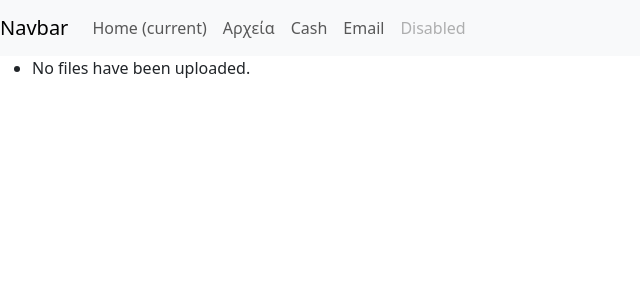
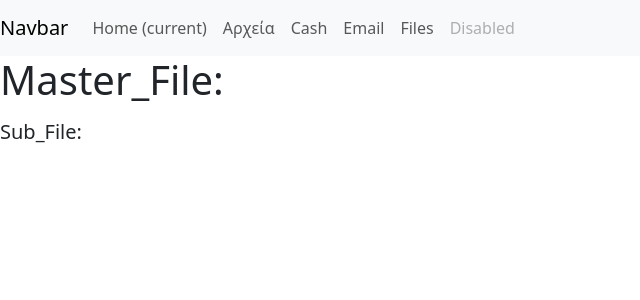
Before and after one commit to kostisvit/Django-Testing, a Django app: page /cash/cash-new in a window 1280 px wide. Shown: the top 300 px of the page, without its empty margins (0-640 px from the left). Run offline with Django 4.2, Linux system fonts and the light colour scheme; data that the repository does not hold is empty; some libraries are stand-ins or nearby versions.

Commit message:
upload files

```diff
--- a/templates/files.html
+++ b/templates/files.html
@@ -2,11 +2,33 @@
 
 
 {% block content %}
-<ul>
-    {% for file in files %}
-        <li><a href="{{ file.file.url }}" target="_blank">{{ file.file.name }}</a></li>
-    {% empty %}
-        <li>No files have been uploaded.</li>
-    {% endfor %}
-</ul>
+<!-- your_template.html -->
+
+<!DOCTYPE html>
+<html>
+<head>
+    <title>Your ListView</title>
+</head>
+<body>
+    <h1>Master_File:</h1>
+    <ul>
+        {% for item in model1_data %}
+        {% if forloop.first %}
+        <li>{{ item.customer }}</li>
+        {% endif %}
+            <li>{{ item.master_file }}</li>
+            <!-- Display other fields from Model1 as needed -->
+        {% endfor %}
+    </ul>
+
+    <h5>Sub_File:</h5>
+    <ul>
+        {% for item in model2_data %}
+            <li style="margin-left:100px;">{{ item.sub_file }}</li>
+            <!-- Display other fields from Model2 as needed -->
+        {% endfor %}
+    </ul>
+</body>
+</html>
+
 {% endblock %}
--- a/templates/nav.html
+++ b/templates/nav.html
@@ -18,6 +18,9 @@
           <a class="nav-link" href="{% url 'emailattachment' %}">Email</a>
         </li>
         <li class="nav-item">
+          <a class="nav-link" href="{% url 'file' %}">Files</a>
+        </li>
+        <li class="nav-item">
           <a class="nav-link disabled" href="#">Disabled</a>
         </li>
       </ul>
--- a/upload_files/admin.py
+++ b/upload_files/admin.py
@@ -1,5 +1,8 @@
 from django.contrib import admin
-from .models import Cash,UploadedFile
+from .models import Cash,UploadedFile,Customer,MasterFile,SubFile
 
 admin.site.register(Cash)
 admin.site.register(UploadedFile)
+admin.site.register(Customer)
+admin.site.register(MasterFile)
+admin.site.register(SubFile)
--- a/upload_files/forms.py
+++ b/upload_files/forms.py
@@ -1,7 +1,20 @@
 from django import forms
-from .models import UploadedFile
+from .models import UploadedFile, MasterFile,SubFile
 
 class FirstForm(forms.ModelForm):
     class Meta:
         model = UploadedFile
         fields = ('file',)
+
+
+
+
+class MasterFileForm(forms.ModelForm):
+    class Meta:
+        model = MasterFile
+        fields = ['customer', 'master_file']
+
+class SubFileForm(forms.ModelForm):
+    class Meta:
+        model = SubFile
+        fields = ['sub_file']
--- a/upload_files/models.py
+++ b/upload_files/models.py
@@ -42,3 +42,19 @@ class UploadedFile(models.Model):
     customer = models.ForeignKey(Cash,on_delete=models.CASCADE)
     file = models.FileField(upload_to=client_directory_path,validators=[validate_file_extension],blank=True,null=True)
     uploaded_at = models.DateTimeField(auto_now_add=True)
+
+
+class Customer(models.Model):
+    name = models.CharField(max_length=255)
+
+    def __str__(self):
+        return str(self.name)
+
+
+class MasterFile(models.Model):
+    customer = models.ForeignKey(Customer,on_delete=models.CASCADE)
+    master_file = models.FileField(upload_to='master_files/')
+
+class SubFile(models.Model):
+    master_file = models.ForeignKey(MasterFile, on_delete=models.CASCADE)
+    sub_file = models.FileField(upload_to='sub_files/')
--- a/upload_files/urls.py
+++ b/upload_files/urls.py
@@ -1,7 +1,11 @@
 from django.urls import path
 from .views import HomeView,upload_files
+from . import views
 
 urlpatterns = [
     path('', HomeView.as_view(), name='home'),
+    path('files/', views.custom_listview, name='file'),
+    path('upload/', views.upload_master_file, name='upload_master_file'),
+    path('upload/success/', views.upload_success, name='upload_success'),
     path('cash/cash-new',upload_files, name='cash-new'),
 ]
--- a/upload_files/views.py
+++ b/upload_files/views.py
@@ -3,6 +3,7 @@ from django.views import View
 from django.views.generic.edit import CreateView
 from django.views.generic import TemplateView
 from .forms import *
+from .models import MasterFile, SubFile
 
 class HomeView(TemplateView):
     template_name = "home.html"
@@ -24,3 +25,44 @@ def upload_files(request):
     files = UploadedFile.objects.all()
 
     return render(request, 'files.html', {'form': form, 'files': files})
+
+
+
+from .forms import MasterFileForm, SubFileForm
+
+def upload_master_file(request):
+    if request.method == 'POST':
+        master_form = MasterFileForm(request.POST, request.FILES)
+        sub_form = SubFileForm(request.POST, request.FILES)
+
+        if master_form.is_valid() and sub_form.is_valid():
+            master = master_form.save()
+            sub_file = sub_form.save(commit=False)
+            sub_file.master_file = master
+            sub_file.save()
+            return redirect('/')  # Create a success page
+    else:
+        master_form = MasterFileForm()
+        sub_form = SubFileForm()
+
+    return render(request, 'home.html', {'master_form': master_form, 'sub_form': sub_form})
+
+def upload_success(request):
+    return render(request, 'cash.html')
+
+
+
+
+from django.shortcuts import render
+from .models import MasterFile, SubFile
+
+def custom_listview(request):
+    model1_data = MasterFile.objects.all()
+    model2_data = SubFile.objects.all()
+
+    context = {
+        'model1_data': model1_data,
+        'model2_data': model2_data,
+    }
+
+    return render(request, 'files.html', context)
```
Also changed, not shown: config/settings.py (+9 -2 lines), templates/home.html (+5 -32 lines), upload_files/migrations/0002_masterfile_subfile.py (added), upload_files/migrations/0003_customer_remove_subfile_title.py (added), upload_files/migrations/0004_alter_masterfile_customer.py (added), 1 other file.
